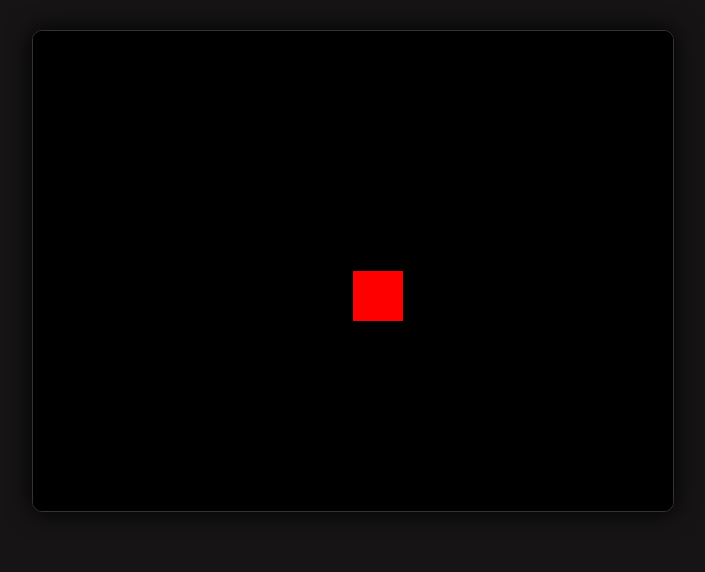
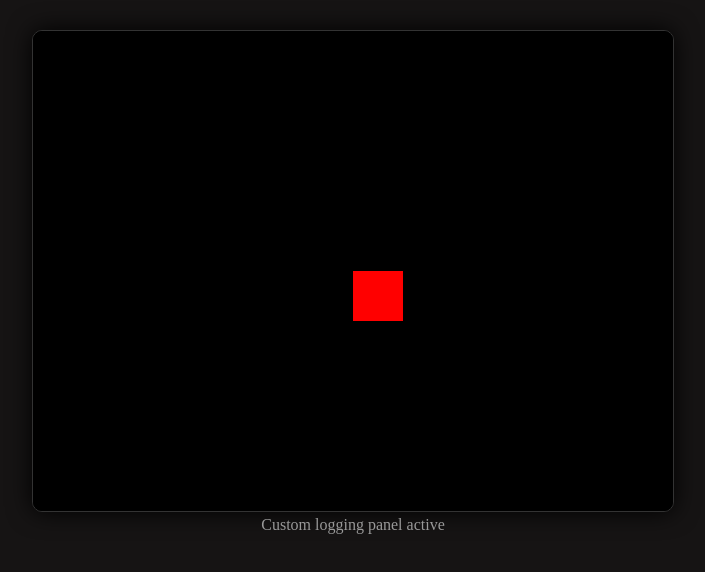
Before and after one commit to TheRealDomo/html5-game, a plain HTML site: page index.html in a window 1280 px wide. Shown: the whole page, without its empty margins (287-992 px from the left). Drawn offline with Linux system fonts and the light colour scheme.

Commit message:
Update index.html

```diff
--- a/index.html
+++ b/index.html
@@ -11,5 +11,13 @@
   </div>
     <script src="lib/keyboardControls.js"></script>
   <script type="module" src="src/main.js"></script>
+  <div id="console"></div>
+<script>
+  const log = (...args) => {
+    document.getElementById('console').innerText += args.join(' ') + '\n';
+  };
+  log('Custom logging panel active');
+</script>
 </body>
+
 </html>
```
